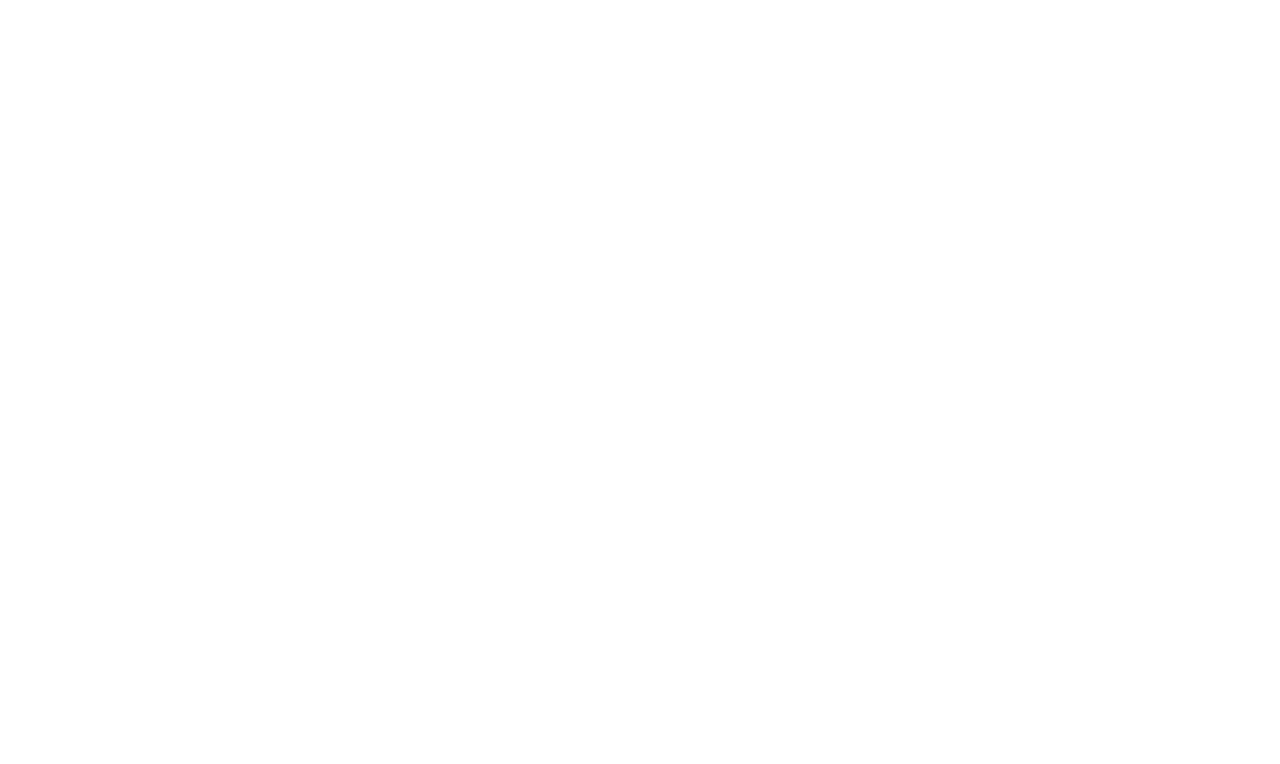
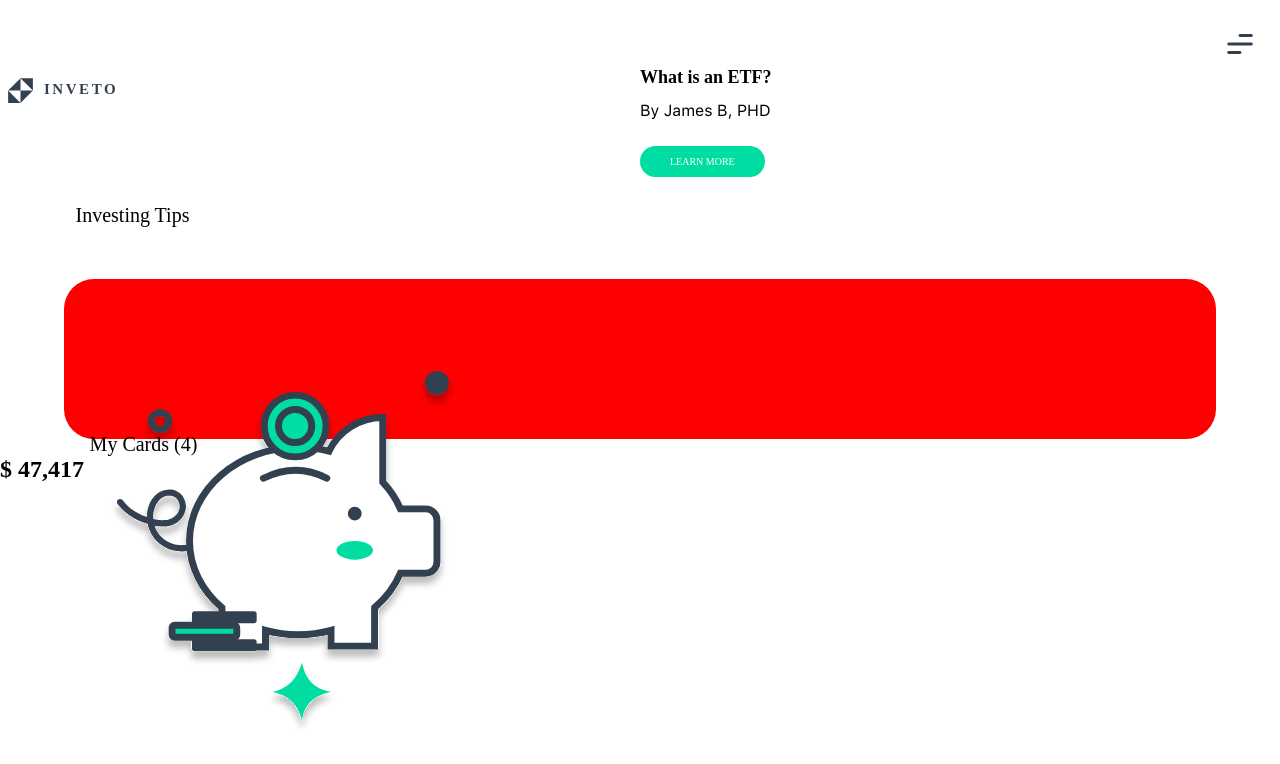
Before and after one commit to Jeyhel/virtualWallet, a plain HTML site: page views/details.html in a window 1280 px wide. Drawn offline with Linux system fonts and the light colour scheme; a web font is replaced by a local one.

Commit message:
feat: :lipstick: Header and body of details
Add some cotains, class, images, footer and the link in index that direction to details.

```diff
--- a/css/details.css
+++ b/css/details.css
@@ -0,0 +1,140 @@
+@import url(variables.css);
+
+
+*{
+    padding: 0;
+    margin: 0;
+    box-sizing: border-box;
+}
+body{
+    background-repeat: no-repeat ;
+    background-size: 100%;
+    display: flex;
+    flex-direction: column;
+
+}
+.header{
+
+    margin-top: -20;
+}
+.main{
+    display: flex;
+
+}
+.background{
+    position: absolute;
+    z-index: -1;
+}
+
+.divsectioninveto{
+    display: flex;
+    margin-top: 5%;
+    margin-bottom: 5%;
+    font-size: 10px;
+    margin-left: -2%;
+    color: #fff;
+
+}
+.divsectioninveto img{
+    position: relative;
+    margin-top: 2%;
+    margin-left: 5%;
+    width: 40%;
+
+
+}
+.divsectioninveto h3 {
+    font-family: "SF-Pro-Bold";
+    font-size: 15px;
+    color: #33404F;
+    margin-left: -7%;
+
+
+}
+
+.sectioninveto {
+    padding: 10px 23px;
+    display: flex;
+    justify-content: space-between;
+}
+
+.divsectioninveto{
+    display: flex;
+    align-items: center;
+    gap: 15px;
+    font-size: .8em;
+    letter-spacing: 0.2em;
+    color: var(--color-1);
+    font-family: "SF-Pro-Bold";
+
+}
+
+.sectioninveto .divsectioninveto img{
+    width: 33px;
+    height: 33px;
+
+}
+
+.menuN img {
+    margin-top: 50%;
+    width: 34px;
+    height: 34px;
+
+}
+.main p {
+    font-family: "SF-Pro-Bold";
+    font-size: 20px;
+    margin-left: 5.90%;
+    margin-top: 2%;
+    margin-bottom: 4%;
+
+}
+.contain{
+    background: red;
+    margin-top: 0%;
+    border-radius: 30px;
+    width: 90%;
+    height: 160px;
+    margin-left: 5%;
+    margin-bottom: 3%;
+
+}
+.contain img{
+    width: 30%;
+    margin-top: 8%;
+    margin-left: 4%;
+}
+.words{
+    margin-left: 50%;
+    margin-top: -32%;
+
+
+}
+.words h2{
+    font-family: "SF-Pro-Bold";
+    font-size: 18px;
+    margin-bottom: 2%;
+}
+.words p {
+    font-family: "SF-Pro-Regular";
+    margin-bottom: 4%;
+
+}
+
+button{
+    border-radius: 30px;
+    padding: 10px 30px ;
+    background: #00DDA3;
+    color: #fff;
+    border: none;
+    font-family: "SF-Pro-Bold";
+    font-size: 10px;
+}
+.section_middle p {
+    font-family: "SF-Pro-Bold";
+    font-size: 20px;
+    margin-left: 7%;
+    margin-top: 20%;
+
+
+}
--- a/views/details.html
+++ b/views/details.html
@@ -0,0 +1,47 @@
+<!DOCTYPE html>
+<html lang="en">
+<head>
+    <meta charset="UTF-8">
+    <meta name="viewport" content="width=device-width, initial-scale=1.0">
+    <title>Document</title>
+    <link rel="stylesheet" href="../css/details.css">
+</head>
+<body>
+    <header class="header">
+        <section class="sectioninveto">
+            <div class="divsectioninveto">
+                <img src="../storage/img/invetoN.svg">
+                <h3>INVETO</h3>
+            </div>
+            <div class="menuN">
+                <img src="../storage/img/menuN.svg">
+            </div>
+        </section>
+    </header>
+
+    <main>
+        <div class="main">
+            <p>Investing Tips</p>
+        </div>
+
+        <div class="contain">
+            <img src="../storage/img/pig.svg">
+        </div>
+        <div class="words">
+            <h2>What is an ETF?</h2>
+            <p>By James B, PHD</p>
+            <button>LEARN MORE</button>
+        </div>
+
+        <div class="section_middle">
+            <p>My Cards (4)</p>
+        </div>
+
+
+        <div class="contain2">
+            <h2>$ 47,417</h2>
+        </div>
+    </main>
+
+</body>
+</html>
```
Also changed, not shown: index.html (+1 -1 lines), storage/img/invetoN.svg (added), storage/img/menuN.svg (added), storage/img/pig.svg (added).
